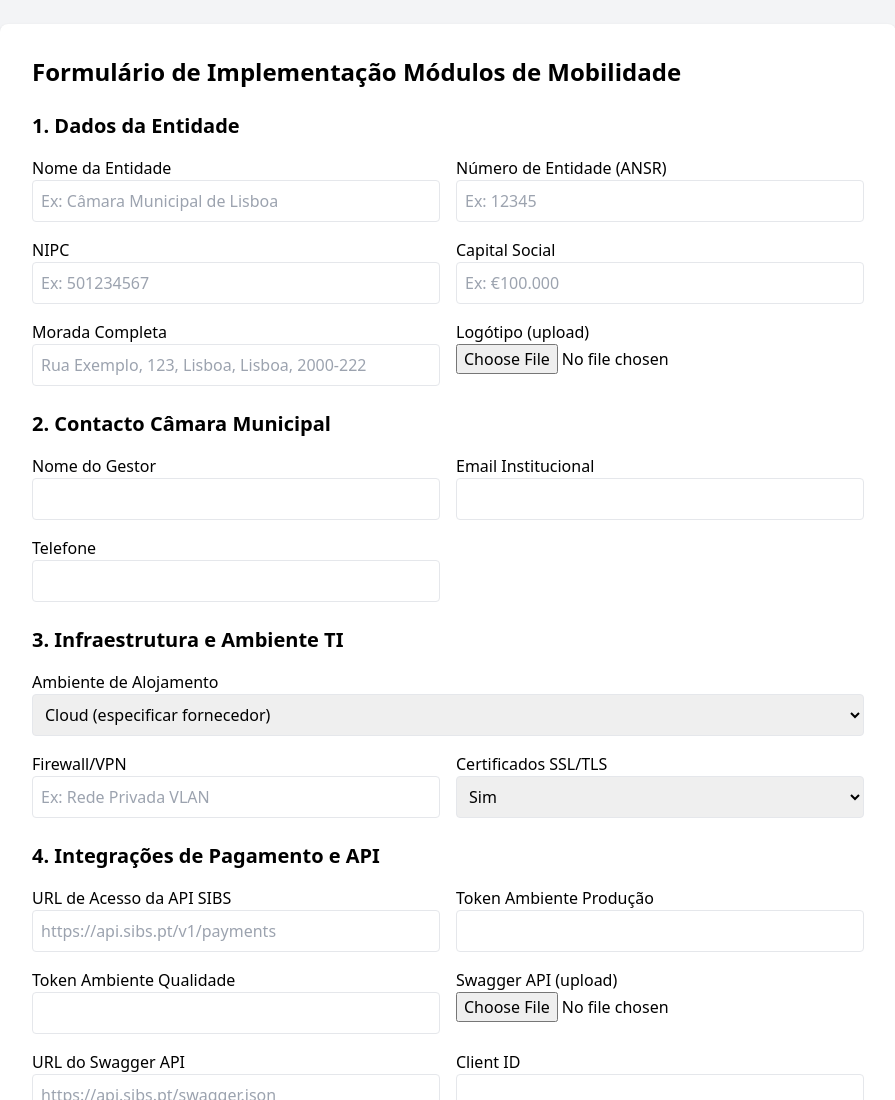
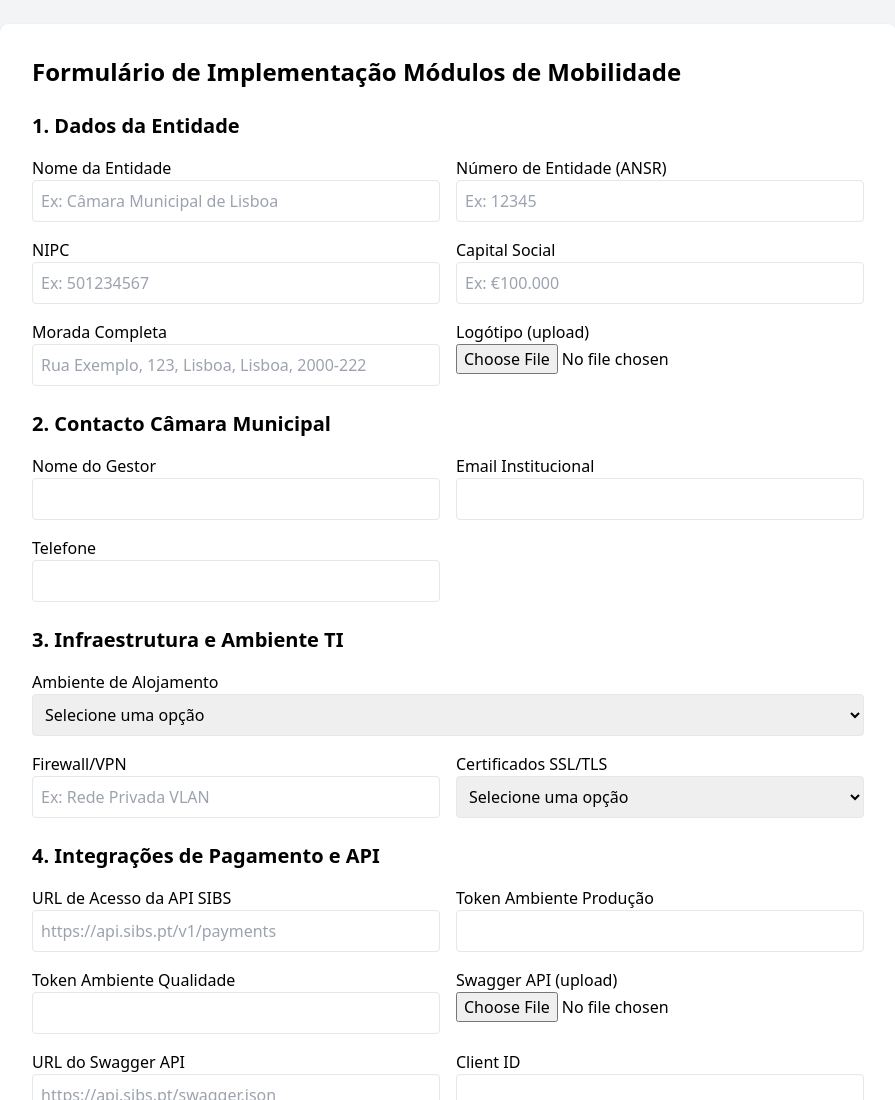
Before and after one commit to sondieh/mafdemoform, a plain HTML site: page index.html in a window 1280 px wide. Shown: the top 1100 px of the page, without its empty margins (192-1087 px from the left). Drawn offline with nearby package versions, Linux system fonts and the light colour scheme.

Commit message:
Update index.html

```diff
--- a/index.html
+++ b/index.html
@@ -61,16 +61,20 @@
         </div>
       </fieldset>
 
+
 <!-- Seção 3: Infraestrutura TI -->
 <fieldset class="mb-6">
   <legend class="text-xl font-semibold mb-4">3. Infraestrutura e Ambiente TI</legend>
+
   <div class="mb-4">
     <label class="block font-medium">Ambiente de Alojamento</label>
     <select class="w-full border rounded p-2" name="ambiente_alojamento">
+      <option value="" disabled selected>Selecione uma opção</option>
       <option value="cloud">Cloud (especificar fornecedor)</option>
       <option value="on_premises">On-Premises</option>
     </select>
   </div>
+
   <div class="grid grid-cols-1 md:grid-cols-2 gap-4">
     <div>
       <label class="block font-medium" for="firewall_vpn">Firewall/VPN</label>
@@ -79,12 +83,14 @@
     <div>
       <label class="block font-medium" for="ssl_certificados">Certificados SSL/TLS</label>
       <select class="w-full border rounded p-2" id="ssl_certificados" name="ssl_certificados">
+        <option value="" disabled selected>Selecione uma opção</option>
         <option value="sim">Sim</option>
         <option value="nao">Não</option>
       </select>
     </div>
   </div>
 </fieldset>
+
 
       <!-- Seção 4: Integrações de Pagamento e API -->
       <fieldset class="mb-6">
```
Lines whose indentation alone changed are shown as unchanged.
